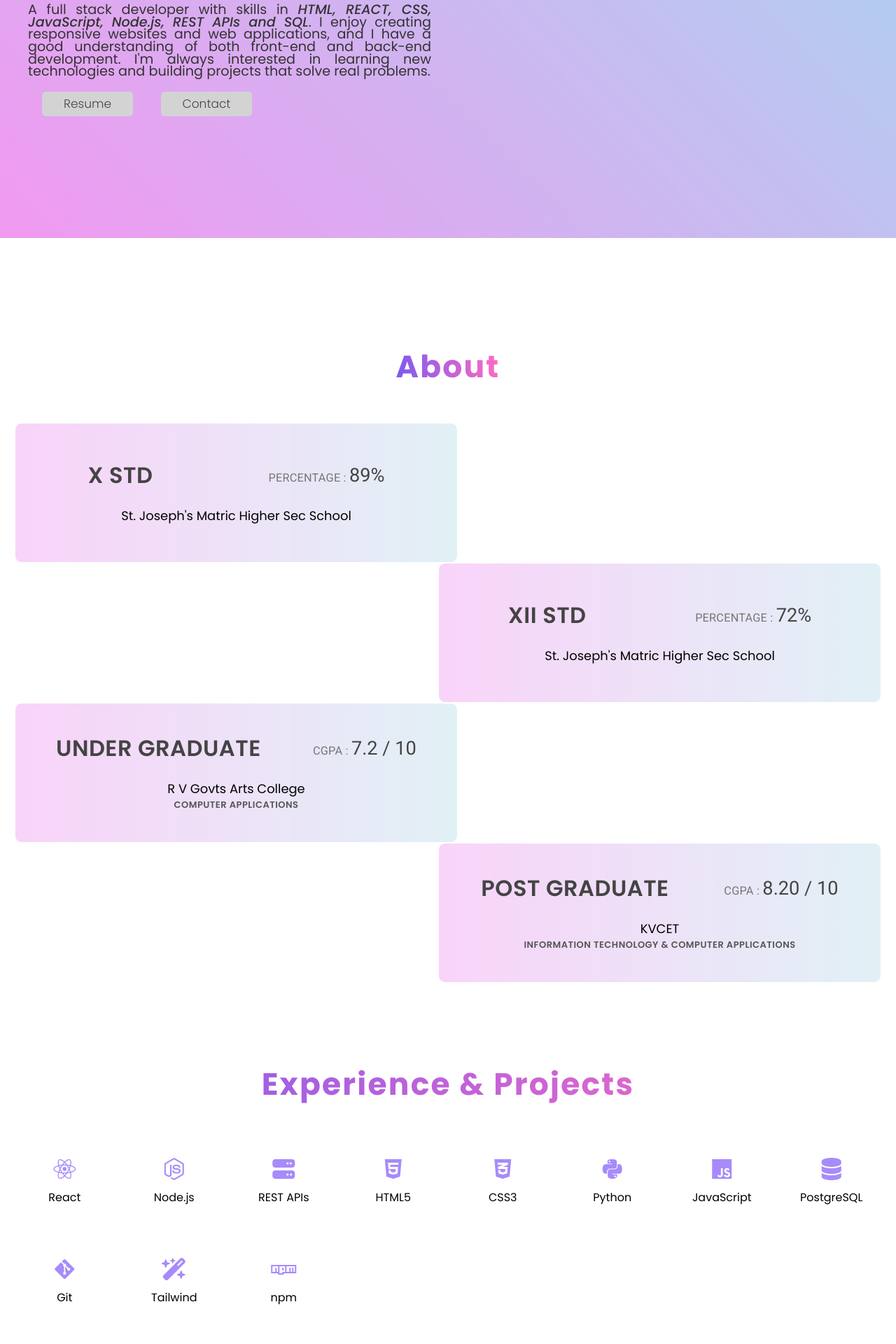
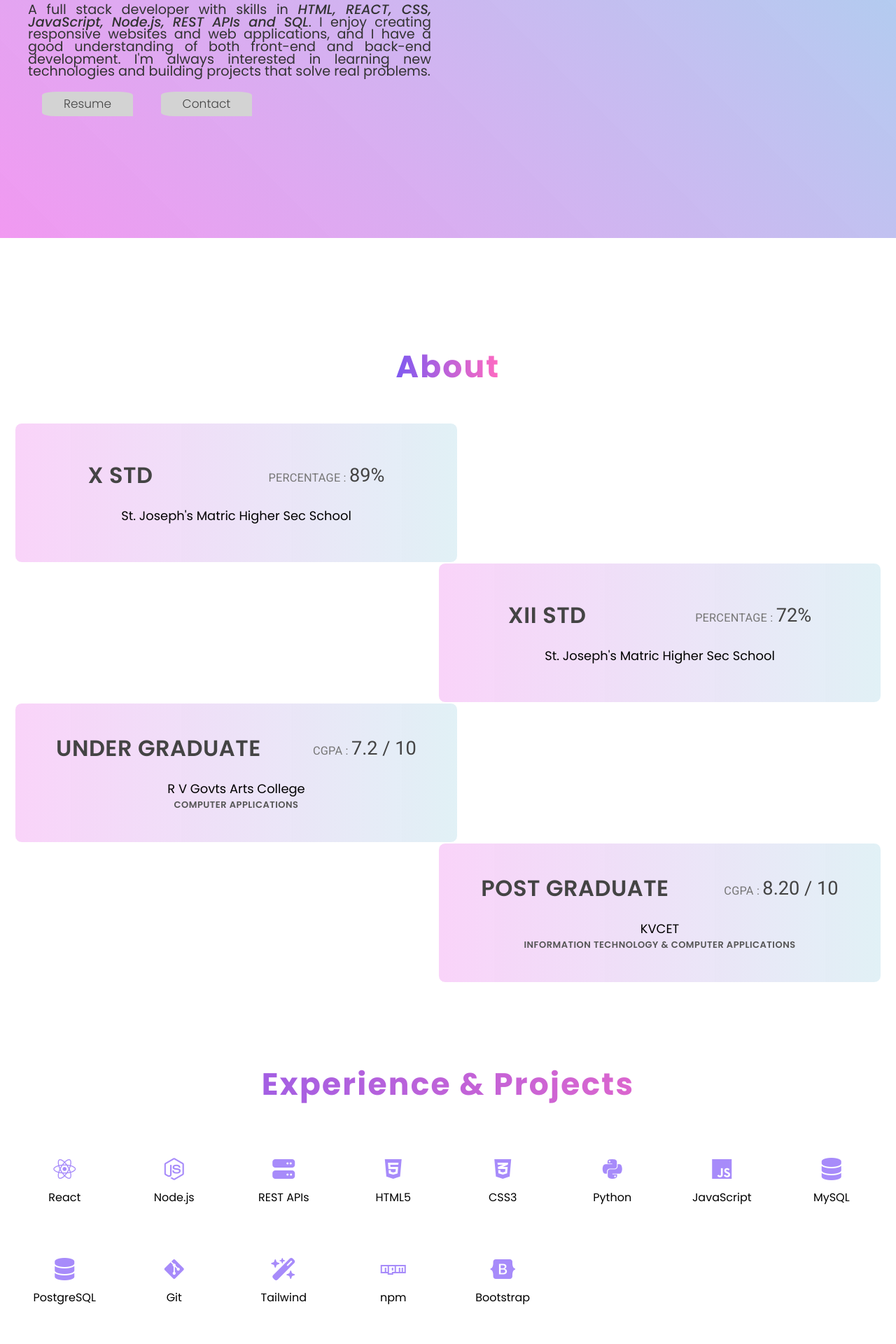
Before and after one commit to Surya-Prakash-S-hub/portfolio, a React (Create React App) app: page / in a window 1280 px wide. Shown: the part 460-2380 px from the top of the page at 70% size. Built offline with nearby package versions, Linux system fonts and the light colour scheme.

Commit message:
update style

```diff
--- a/public/index.html
+++ b/public/index.html
@@ -7,7 +7,7 @@
   <meta name="description" content="Web site created using create-react-app" />
   <link rel="stylesheet" href="%PUBLIC_URL%/style/main.css">
   <link rel="stylesheet" href="%PUBLIC_URL%/style/main2.css">
-  <title>React App</title>
+  <title>PORTFOLIO</title>
   <link rel="stylesheet" href="https://cdnjs.cloudflare.com/ajax/libs/font-awesome/4.7.0/css/font-awesome.css"
     integrity="sha512-5A8nwdMOWrSz20fDsjczgUidUBR8liPYU+WymTZP1lmY9G6Oc7HlZv156XqnsgNUzTyMefFTcsFH/tnJE/+xBg=="
     crossorigin="anonymous" referrerpolicy="no-referrer" />
--- a/public/style/main.css
+++ b/public/style/main.css
@@ -278,7 +278,7 @@ section#home.fixed-screen .container-fluid {
   background-color: lightgrey;
   box-shadow: 0px 0px 1px transparent;
   transition-behavior: normal;
-  border-radius: 5px;
+  border-radius: 15% 15% 0% 15% / 15% 15% 0% 15% ;
   font-size: 17px;
   font-weight: 300;
 }
@@ -288,20 +288,6 @@ section#home.fixed-screen .container-fluid {
   box-shadow: -5px 5px 5px black;
   background-color: white;
 }
-/* .user-profile .profile .btns .btn::before
-{
-    content: '';
-    position: absolute;
-    width: 100%;
-    height: 100%;
-    background:black;
-    z-index: -1;
-}
-.user-profile .profile .btns .btn::before:hover
-{
-    z-index: -1;
-    transform: translate(-5px,5px);
-} */
 .user-profile .profile .btns .btn a {
   display: flex;
   align-items: center;
--- a/public/style/main2.css
+++ b/public/style/main2.css
@@ -202,6 +202,10 @@
     font-size: 1.4rem;
     text-transform: capitalize;
   }
+  .main-content .heading .result
+  {
+    font-size: 1.4rem;
+  }
   .main-content .heading .result span {
     font-size: 0.75rem;
   }
--- a/src/Components/MainComponents/ExprSection.js
+++ b/src/Components/MainComponents/ExprSection.js
@@ -41,6 +41,10 @@ function Experience() {
           </div>
           <div className="skill">
             <i className="fa-solid fa-database"></i>
+            <div>MySQL</div>
+          </div>
+          <div className="skill">
+            <i className="fa-solid fa-database"></i>
             <div>PostgreSQL</div>
           </div>
           <div className="skill">
@@ -54,6 +58,10 @@ function Experience() {
           <div className="skill">
             <i className="fa-brands fa-npm"></i>
             <div>npm</div>
+          </div>
+          <div className="skill">
+            <i class="fa-brands fa-bootstrap"></i>
+            <div>Bootstrap</div>
           </div>
         </div>
         {/* Projects */}
```
